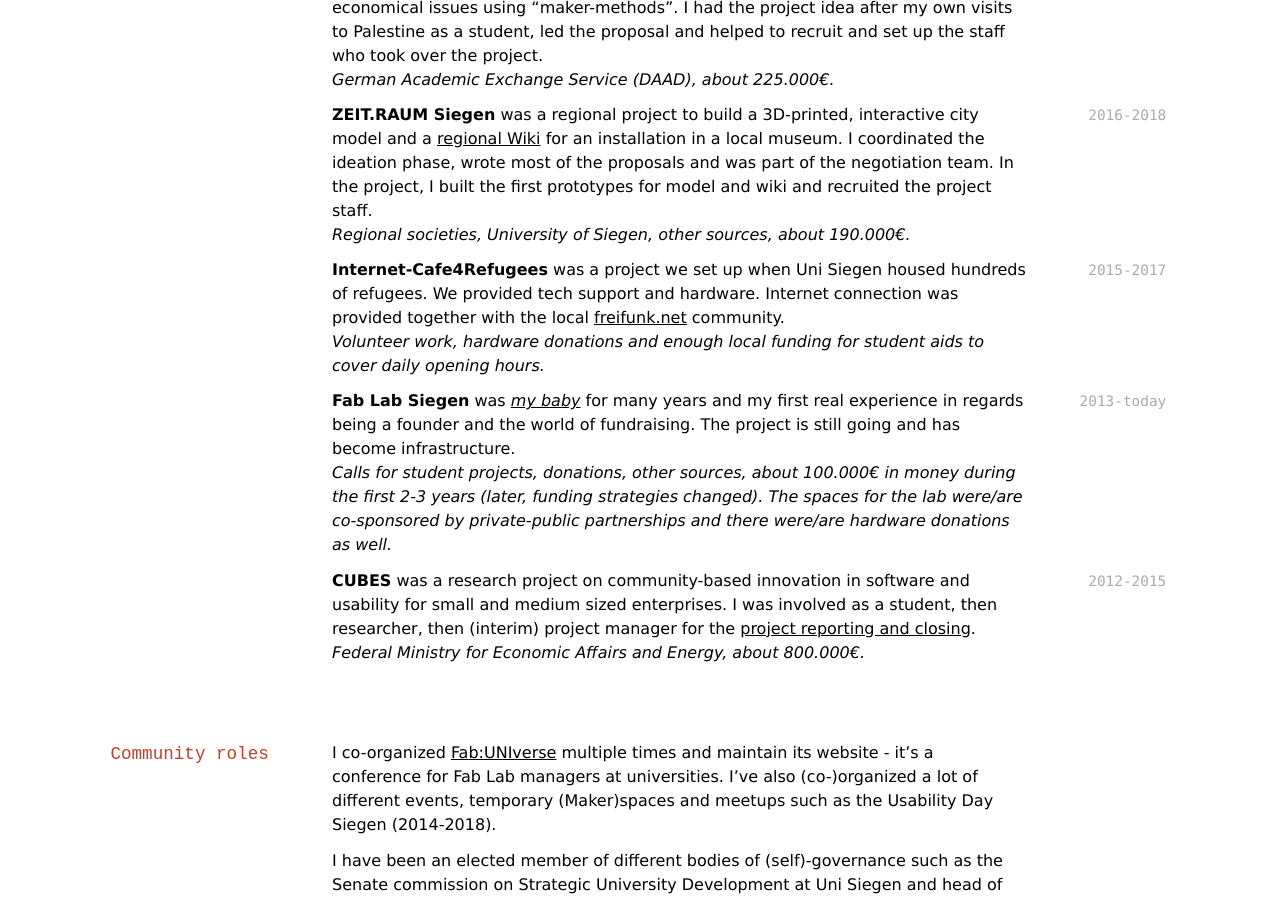
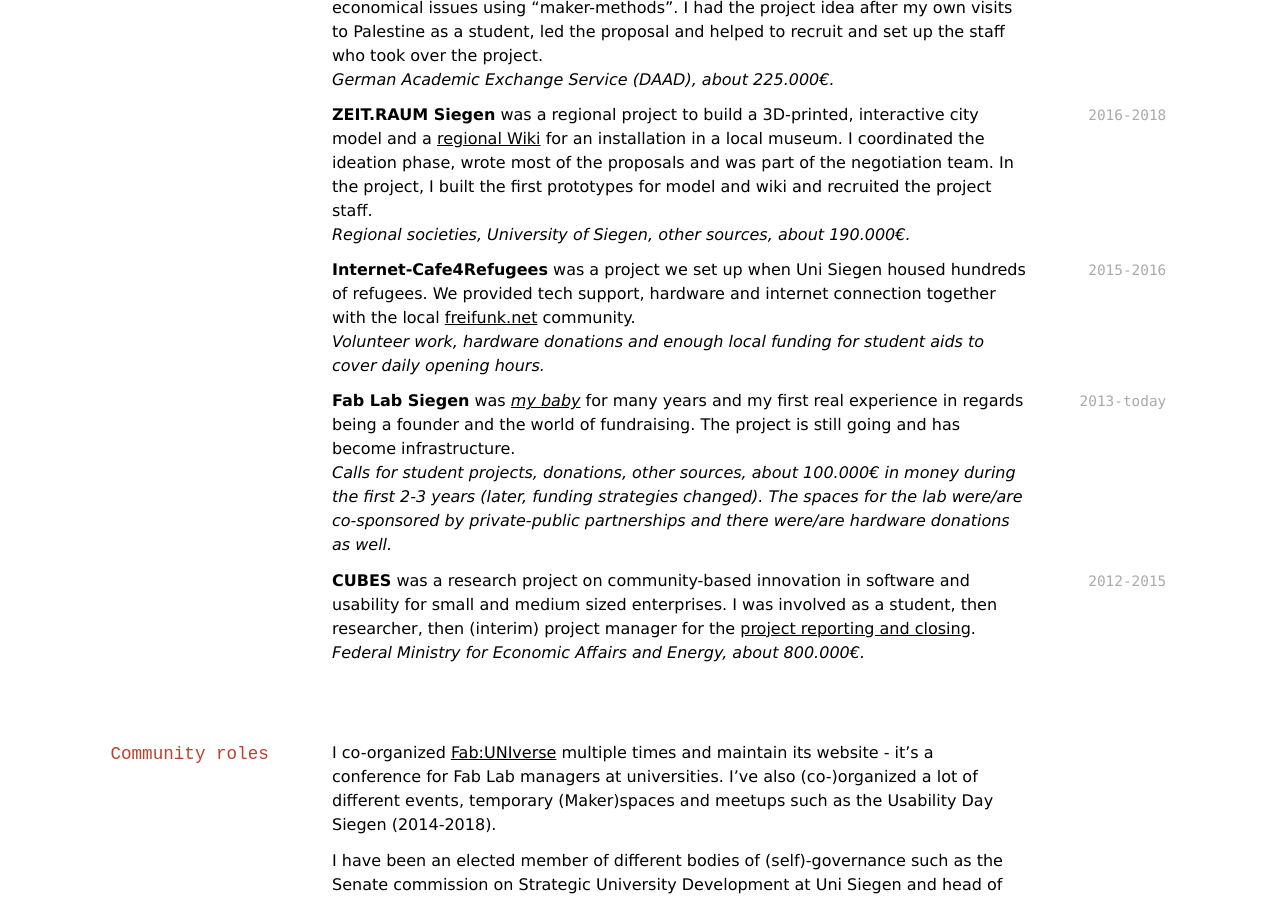
Before and after one commit to oliverstickel/oliverstickel.github.io, a Jekyll site: the page built from index.md, in a window 1280 px wide and 900 px high, scrolled down 2621 px. Built offline with Jekyll 4.4.1, drawn with Linux system fonts in a browser that asks for light colours; nearby versions of some CDN libraries; a style sheet for code colours, icons or effects is not loaded.

Commit message:
Update index.md

```diff
--- a/index.md
+++ b/index.md
@@ -96,8 +96,8 @@ Fab Lab Manager & Founder
 **ZEIT.RAUM Siegen** was a regional project to build a 3D-printed, interactive city model and a [regional Wiki](https://wiki.zeitraum-siegen.de/) for an installation in a local museum. I coordinated the ideation phase, wrote most of the proposals and was part of the negotiation team. In the project, I built the first prototypes for model and wiki and recruited the project staff.
 *Regional societies, University of Siegen, other sources, about 190.000€.*
 
-`2015-2017`
-**Internet-Cafe4Refugees** was a project we set up when Uni Siegen housed hundreds of refugees. We provided tech support and hardware. Internet connection was provided together with the local [freifunk.net](https://freifunk.net/) community.
+`2015-2016`
+**Internet-Cafe4Refugees** was a project we set up when Uni Siegen housed hundreds of refugees. We provided tech support, hardware and internet connection together with the local [freifunk.net](https://freifunk.net/) community.
 *Volunteer work, hardware donations and enough local funding for student aids to cover daily opening hours.*
 
 `2013-today`
```
